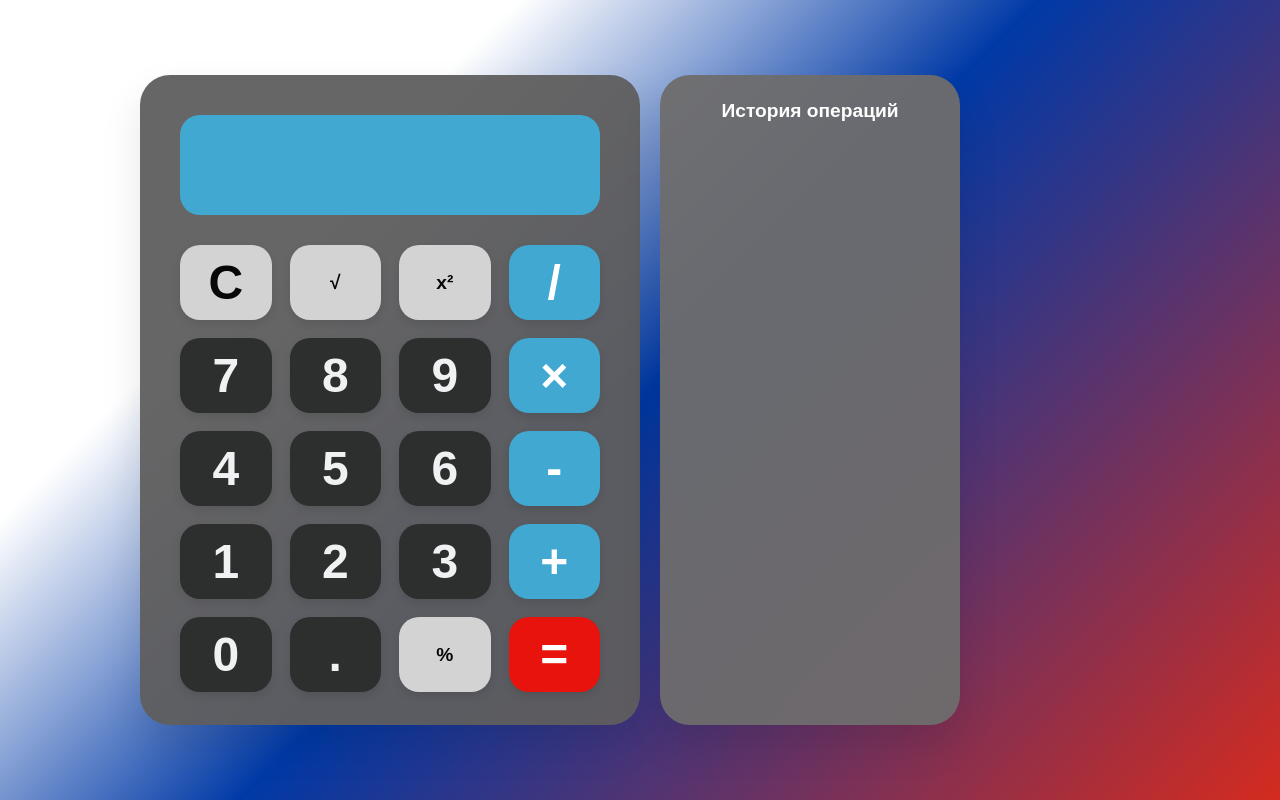
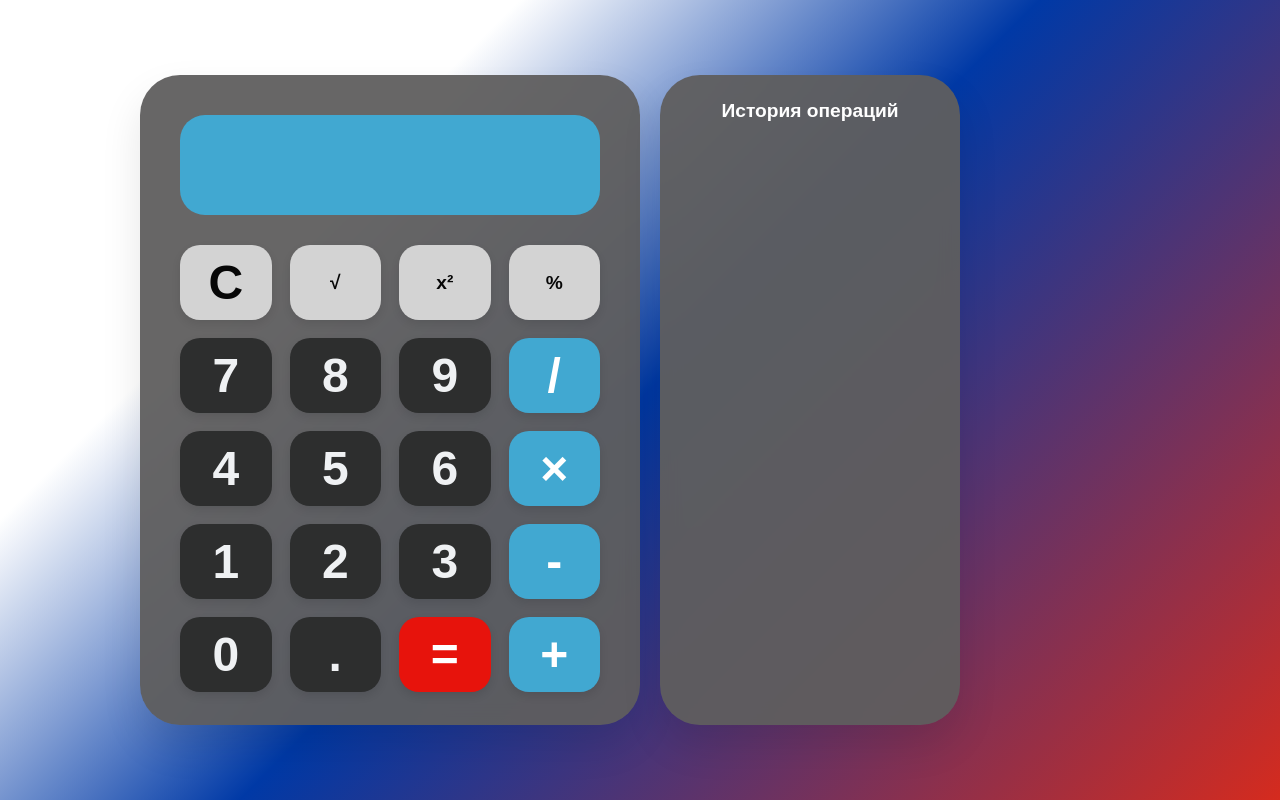
Before and after one commit to ia1sam/PracticeWEB, a plain HTML site: page index.html in a window 1280 px wide. Drawn offline with Linux system fonts and the light colour scheme.

Commit message:
Version2

```diff
--- a/index.html
+++ b/index.html
@@ -14,27 +14,27 @@
                 <button class="btn btn-clear" onclick="clearDisplay()">C</button>
                 <button class="btn btn-special" onclick="appendToDisplay('√')">√</button>
                 <button class="btn btn-special" onclick="appendToDisplay('^')">x²</button>
-                <button class="btn btn-operator" onclick="appendToDisplay('/')">/</button>
+                <button class="btn btn-special" onclick="appendToDisplay('%')">%</button>
 
                 <button class="btn btn-number" onclick="appendToDisplay('7')">7</button>
                 <button class="btn btn-number" onclick="appendToDisplay('8')">8</button>
                 <button class="btn btn-number" onclick="appendToDisplay('9')">9</button>
-                <button class="btn btn-operator" onclick="appendToDisplay('*')">×</button>
+                <button class="btn btn-operator" onclick="appendToDisplay('/')">/</button>
 
                 <button class="btn btn-number" onclick="appendToDisplay('4')">4</button>
                 <button class="btn btn-number" onclick="appendToDisplay('5')">5</button>
                 <button class="btn btn-number" onclick="appendToDisplay('6')">6</button>
-                <button class="btn btn-operator" onclick="appendToDisplay('-')">-</button>
+                <button class="btn btn-operator" onclick="appendToDisplay('*')">×</button>
 
                 <button class="btn btn-number" onclick="appendToDisplay('1')">1</button>
                 <button class="btn btn-number" onclick="appendToDisplay('2')">2</button>
                 <button class="btn btn-number" onclick="appendToDisplay('3')">3</button>
-                <button class="btn btn-operator" onclick="appendToDisplay('+')">+</button>
+                <button class="btn btn-operator" onclick="appendToDisplay('-')">-</button>
 
                 <button class="btn btn-number" onclick="appendToDisplay('0')">0</button>
                 <button class="btn btn-number" onclick="appendToDisplay('.')">.</button>
-                <button class="btn btn-special" onclick="appendToDisplay('%')">%</button>
                 <button class="btn btn-equals" onclick="calculate()">=</button>
+                <button class="btn btn-operator" onclick="appendToDisplay('+')">+</button>
             </div>
         </div>
 
--- a/style.css
+++ b/style.css
@@ -25,7 +25,7 @@ body {
   width: 500px;
   height: 650px;
   background: rgba(95, 94, 94, 0.95);
-  border-radius: 30px;
+  border-radius: 40px;
   padding: 40px;
   box-shadow: 0 20px 40px rgba(0, 0, 0, 0.1);
   backdrop-filter: blur(10px);
@@ -37,7 +37,7 @@ body {
   background: #41a8d1;
   color: white;
   border: none;
-  border-radius: 20px;
+  border-radius: 25px;
   font-size: 2.5em;
   text-align: right;
   padding: 0 25px;
@@ -101,8 +101,8 @@ body {
 .history {
   width: 300px;
   height: 650;
-  background: rgba(110, 109, 109, 0.95);
-  border-radius: 30px;
+  background: rgba(95, 94, 94, 0.95);
+  border-radius: 40px;
   padding: 25px;
   box-shadow: 0 20px 40px rgba(0, 0, 0, 0.1);
   backdrop-filter: blur(10px);
```
